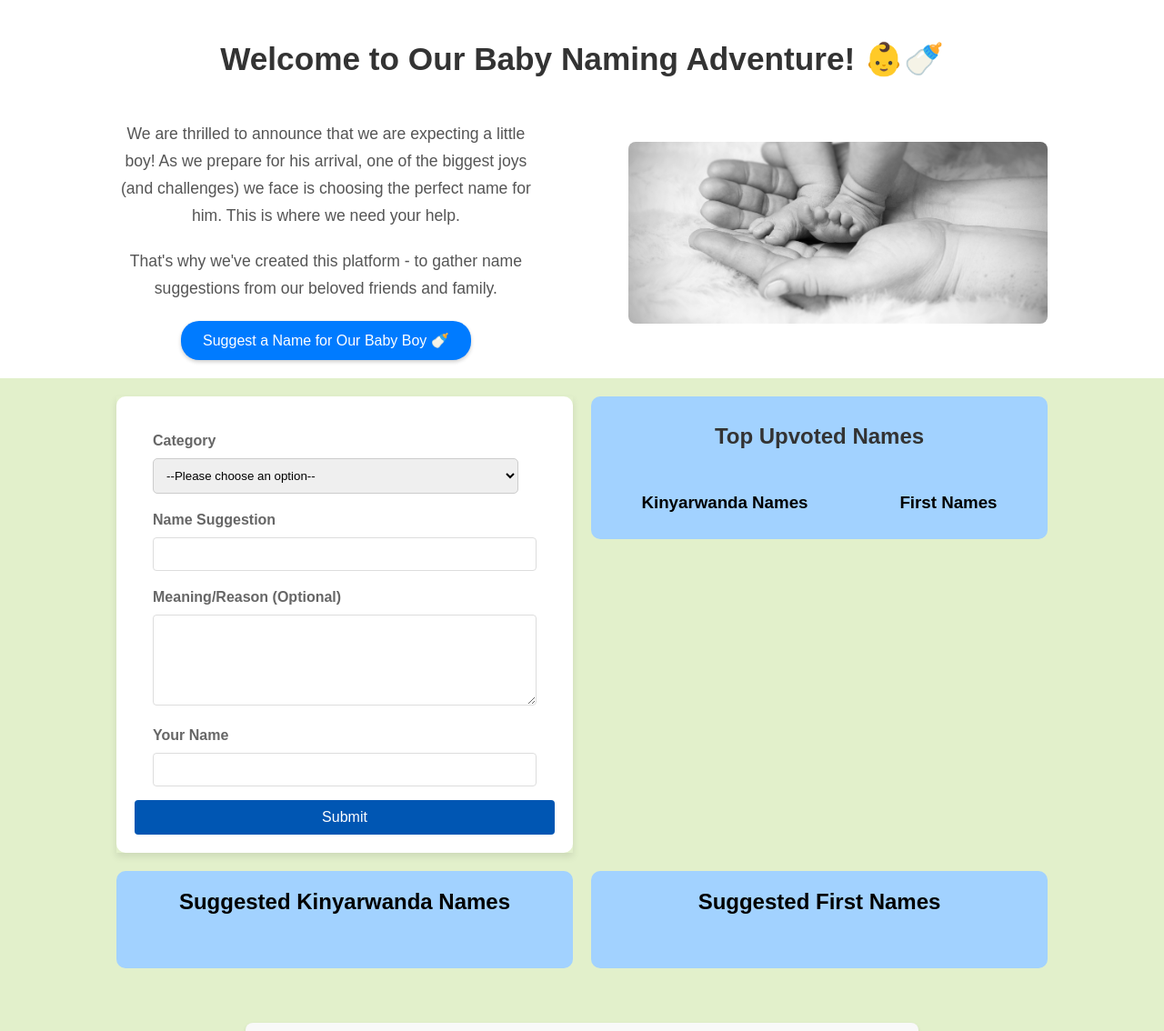
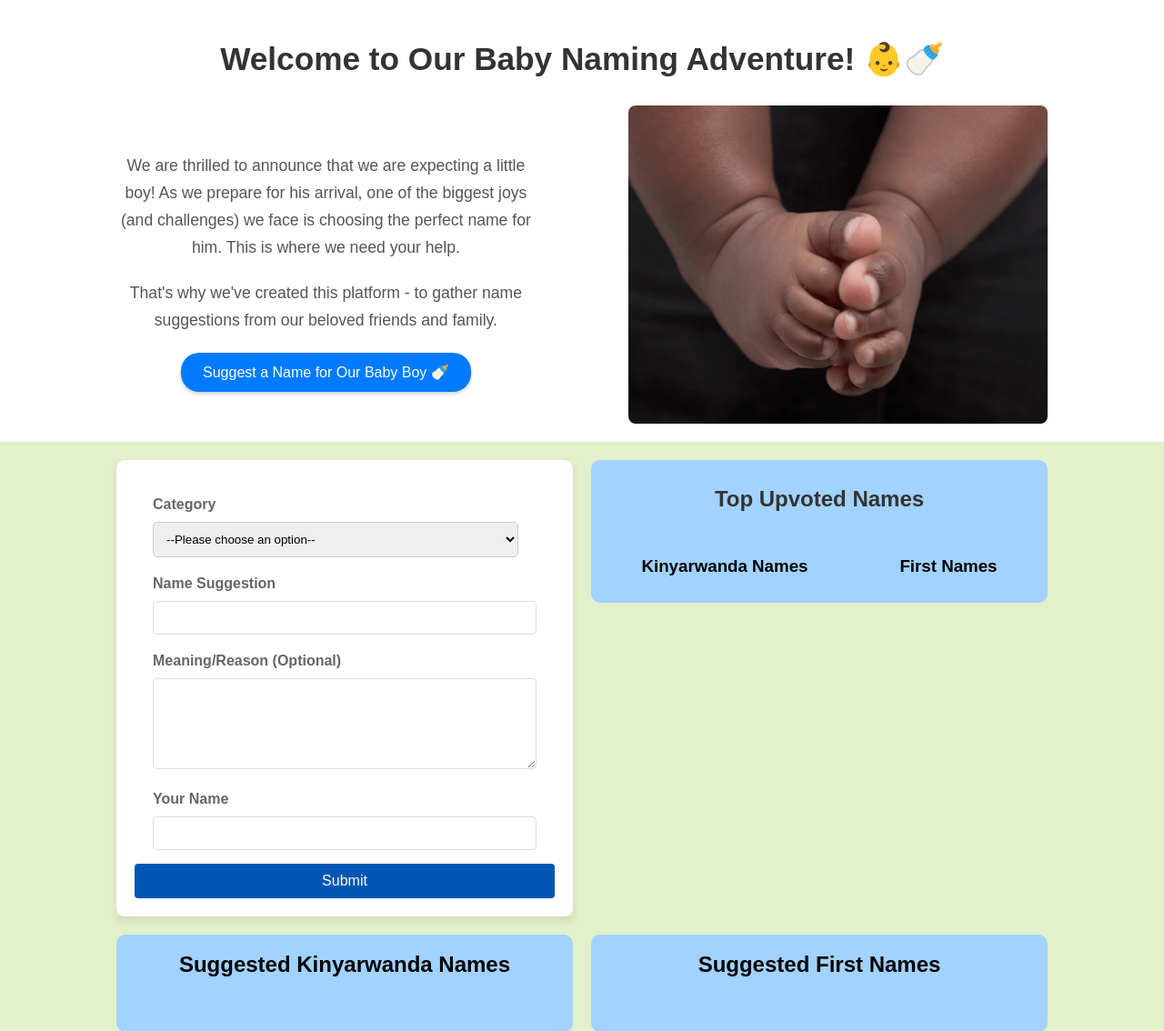
Before and after one commit to cdou2391/baby, a Flask app: page / in a window 1280 px wide. Shown: the top 1134 px of the page at 91% size. Run offline with Flask 3, Linux system fonts and the light colour scheme; data that the repository does not hold is empty.

Commit message:
changed the baby picture

```diff
--- a/static/style/style.css
+++ b/static/style/style.css
@@ -49,8 +49,8 @@ body, html {
 .image-content {
     flex: 1;
     max-width: 45%;
-    min-height: 200px; /* Ensures that the div has a minimum height */
-    background: url('/static/images/homepage-bg.jpg') center center / cover no-repeat;
+    min-height: 350px; /* Ensures that the div has a minimum height */
+    background: url('/static/images/homepage-bg.webp') center center / cover no-repeat;
     border-radius: 8px;
 }
 
```
Also changed, not shown: static/images/homepage-bg.jpg, static/images/homepage-bg.webp (added), 1 other file.
